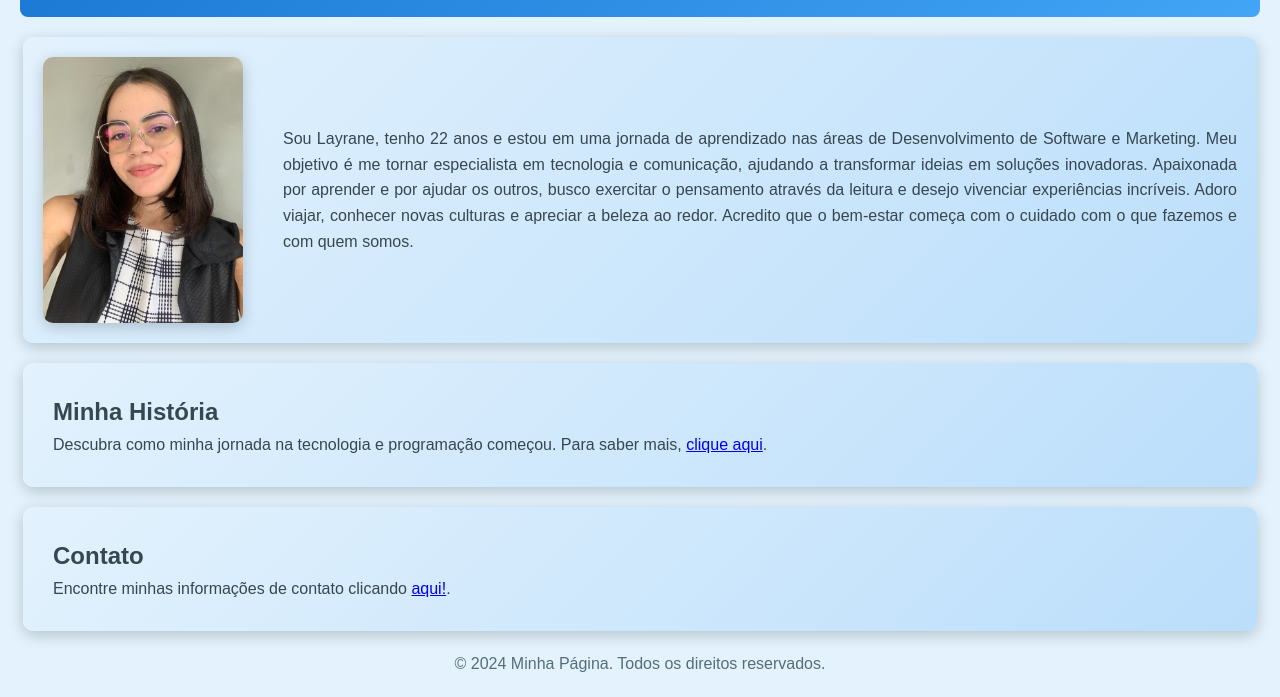
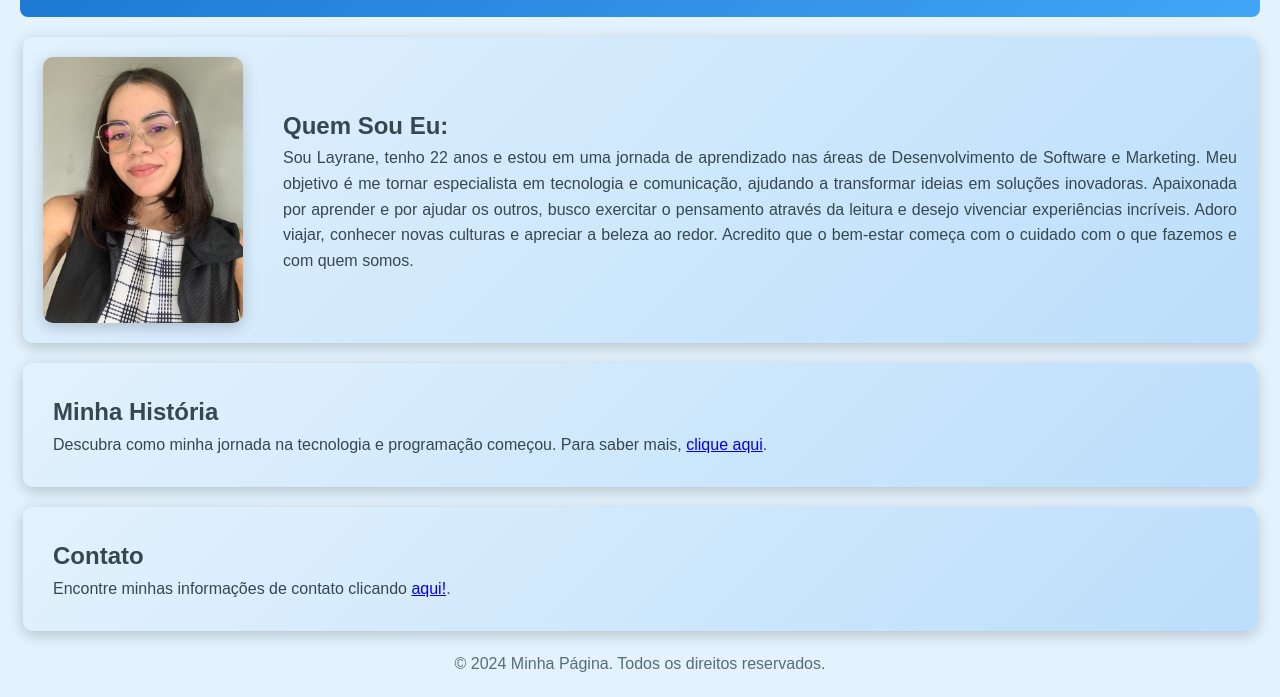
Before and after one commit to LayraneLeao/Minha-P-gina, a plain HTML site: page inicio.html in a window 1280 px wide. Shown: the part 130-827 px from the top of the page. Drawn offline with Linux system fonts and the light colour scheme.

Commit message:
Update inicio.html

```diff
--- a/inicio.html
+++ b/inicio.html
@@ -21,7 +21,12 @@
     <main>
         <section id="inicio">
             <img src="imagem.jpg" alt="Minha Foto" class="minha-imagem">
-            <p class="descricao">Sou Layrane, tenho 22 anos e estou em uma jornada de aprendizado nas áreas de Desenvolvimento de Software e Marketing. Meu objetivo é me tornar especialista em tecnologia e comunicação, ajudando a transformar ideias em soluções inovadoras. Apaixonada por aprender e por ajudar os outros, busco exercitar o pensamento através da leitura e desejo vivenciar experiências incríveis. Adoro viajar, conhecer novas culturas e apreciar a beleza ao redor. Acredito que o bem-estar começa com o cuidado com o que fazemos e com quem somos.</p>
+            <div class="descricao">
+
+                <h2>Quem Sou Eu:</h2>
+
+                <p>Sou Layrane, tenho 22 anos e estou em uma jornada de aprendizado nas áreas de Desenvolvimento de Software e Marketing. Meu objetivo é me tornar especialista em tecnologia e comunicação, ajudando a transformar ideias em soluções inovadoras. Apaixonada por aprender e por ajudar os outros, busco exercitar o pensamento através da leitura e desejo vivenciar experiências incríveis. Adoro viajar, conhecer novas culturas e apreciar a beleza ao redor. Acredito que o bem-estar começa com o cuidado com o que fazemos e com quem somos.</p>
+            </div>
         </section>
 
         <section id="sobre">
```
